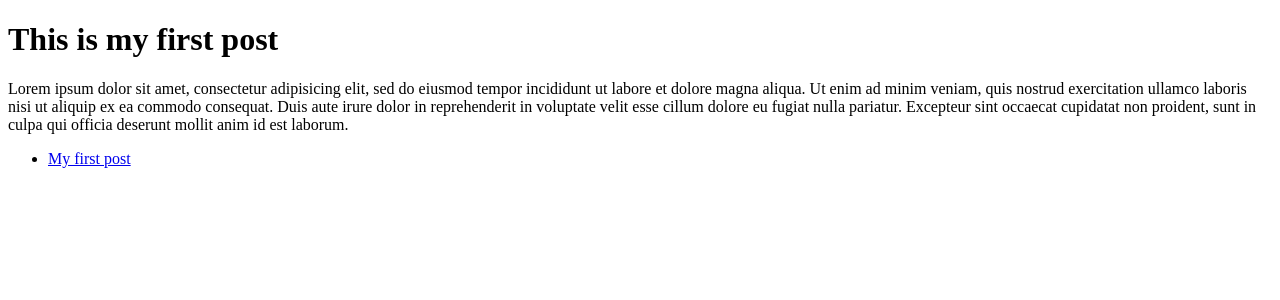
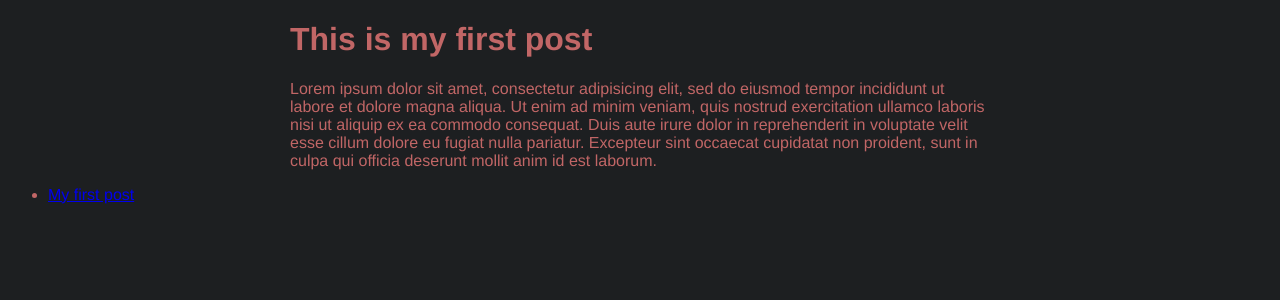
Before and after one commit to staffanmowitz/staffanmowitz.github.io, a Jekyll site: the page built from _posts/2016-12-12-my-first-post.md, in a window 1280 px wide. Shown: the top 300 px of the page. Built offline with Jekyll 4.4.1, drawn with Linux system fonts in a browser that asks for light colours.

Commit message:
Fixed file path to css-file

```diff
--- a/_layouts/default.html
+++ b/_layouts/default.html
@@ -4,7 +4,7 @@
     <meta charset="utf-8">
     <title>{{ page.title }}</title>
     <meta name="description" content="{{ page.description }}">
-    <link rel="stylesheet" href="assets/css/main.css">
+    <link rel="stylesheet" href="/assets/css/main.css">
   </head>
   <body>
     <main>
```
